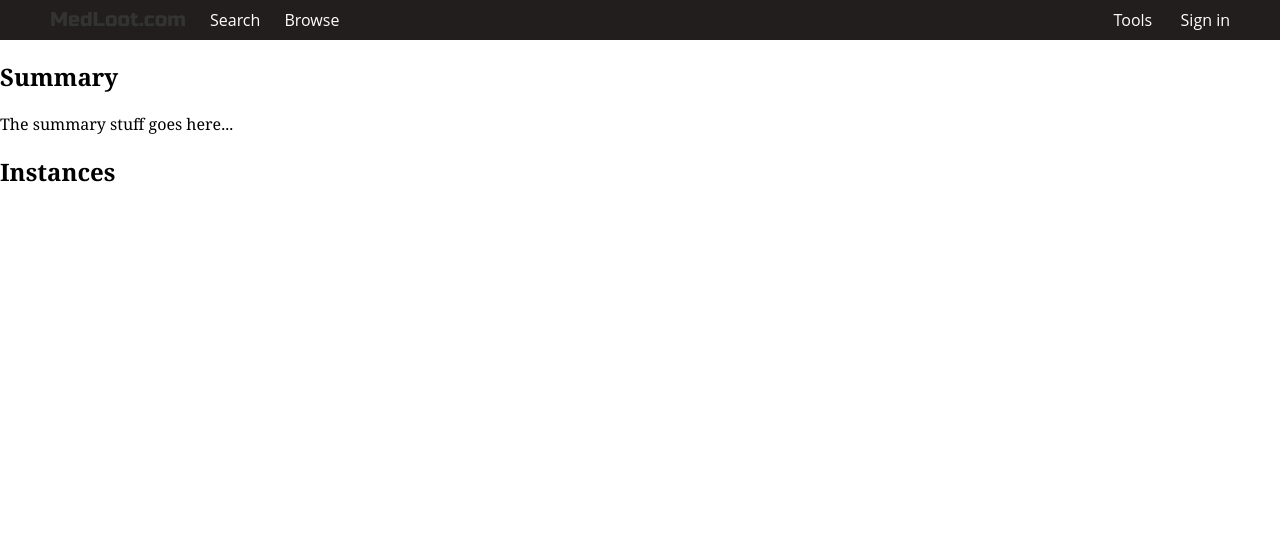
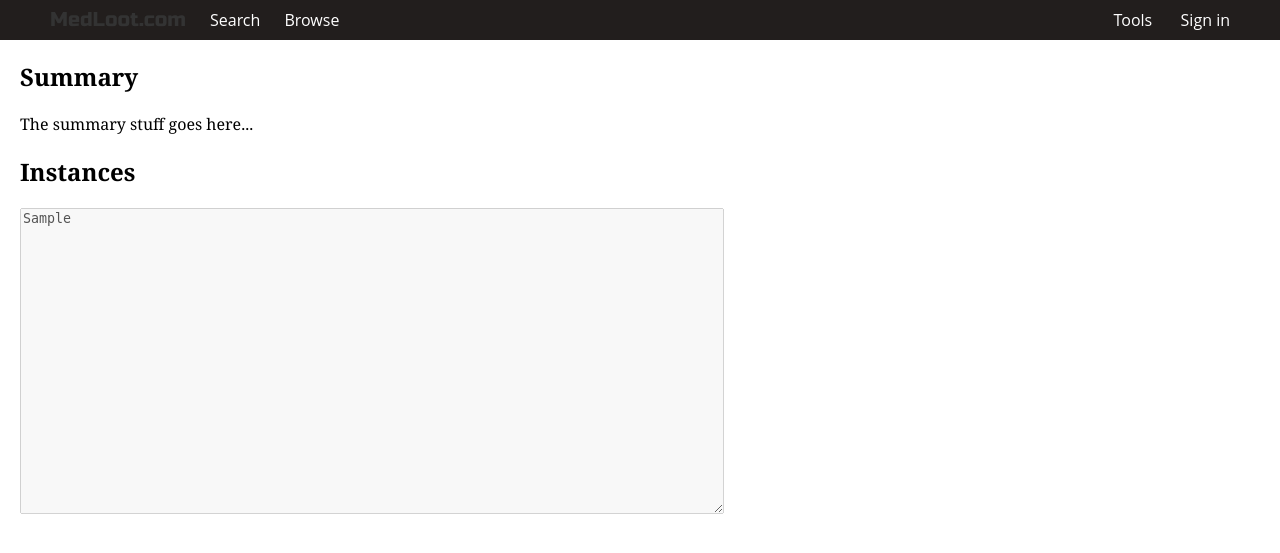
Before and after one commit to muestro/medloot, a Python web app: template templates/item.html in a window 1280 px wide. Shown: the top 553 px of the page. Run offline with Jinja, Linux system fonts and the light colour scheme; the template is opened without the code that fills it: most values are stand-ins (such as "Sample title", 1, 10 or a date in 2020); some libraries are stand-ins or nearby versions.

Commit message:
Added item page css file.  Tweaked margins on pages.

```diff
--- /dev/null
+++ b/static/item.css
@@ -0,0 +1,3 @@
+.contentContainer{
+    padding-left: 20px;
+}
--- a/templates/admin/admin.html
+++ b/templates/admin/admin.html
@@ -9,7 +9,7 @@
 {% endblock %}
 
 {% block content %}
-    <h1 style="padding-left: 20px;">Admin</h1>
+    <h1>Admin</h1>
     <div id="adminContent" style="display: inline-block">
         <ul>
             <li>
--- a/templates/item.html
+++ b/templates/item.html
@@ -7,6 +7,7 @@
     <link rel="stylesheet" href="//ajax.googleapis.com/ajax/libs/jqueryui/1.10.4/themes/ui-darkness/jquery-ui.css" />
     <script src="//ajax.googleapis.com/ajax/libs/jqueryui/1.10.4/jquery-ui.min.js"></script>
     <script src="/static/item.js"></script>
+    <link rel="stylesheet" href="/static/item.css" />
 {% endblock %}
 
 {% block content %}
@@ -21,7 +22,9 @@
     <h2>Instances</h2>
     <ul>
         {% for item in items %}
-
+            <li>
+                <textarea disabled cols="85" rows="20">{{ item.to_string() }}</textarea>
+            </li>
         {% endfor %}
     </ul>
 
```
Also changed, not shown: 1 other file.
